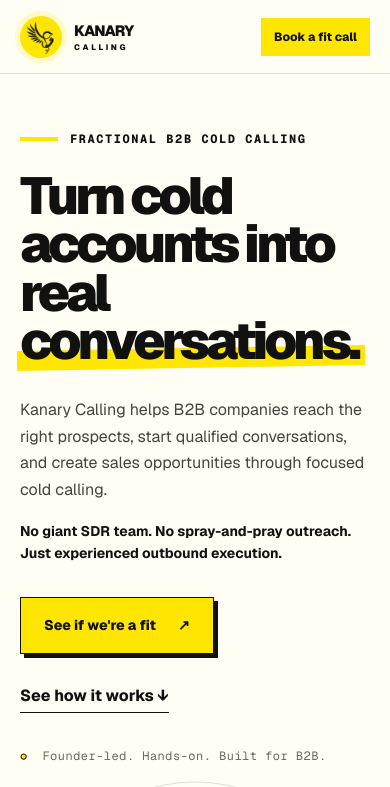
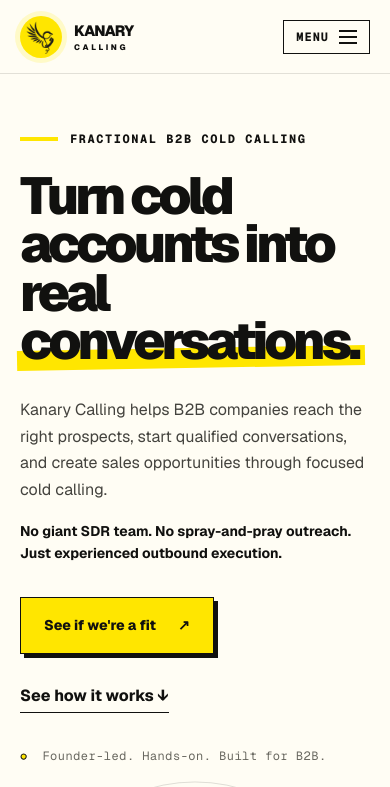
Before and after one commit to arimeircohen-builder/kanary-calling, a Next.js app: page / in a window 390 px wide. Shown: the top 787 px of the page. Built offline with nearby package versions, Linux system fonts and the light colour scheme.

Commit message:
Add mobile navigation menu

```diff
--- a/app/components.tsx
+++ b/app/components.tsx
@@ -13,13 +13,23 @@ export function SiteHeader() {
   return (
     <header className="site-header">
       <Link href="/" aria-label="Kanary Calling home"><Logo /></Link>
-      <nav aria-label="Main navigation">
+      <nav className="desktop-navigation" aria-label="Main navigation">
         <Link href="/what-we-do">What we do</Link>
         <Link href="/who-we-help">Who we help</Link>
         <Link href="/about">About</Link>
         <Link href="/faq">FAQ</Link>
         <Link className="button button-small" href="/contact">Book a fit call</Link>
       </nav>
+      <details className="mobile-navigation">
+        <summary><span>Menu</span><i aria-hidden="true" /></summary>
+        <nav aria-label="Mobile navigation">
+          <Link href="/what-we-do">What we do</Link>
+          <Link href="/who-we-help">Who we help</Link>
+          <Link href="/about">About</Link>
+          <Link href="/faq">FAQ</Link>
+          <Link className="button" href="/contact">Book a fit call</Link>
+        </nav>
+      </details>
     </header>
   );
 }
--- a/app/globals.css
+++ b/app/globals.css
@@ -9,12 +9,26 @@ html { --font-geist-sans: "Geist"; --font-geist-mono: "Geist Mono"; }
 html { scroll-behavior: smooth; }
 body { margin: 0; background: var(--paper); color: var(--ink); font-family: var(--font-geist-sans), Arial, sans-serif; }
 a { color: inherit; text-decoration: none; }
-.site-header { height: 92px; display: flex; align-items: center; justify-content: space-between; max-width: 1240px; margin: auto; padding: 0 32px; border-bottom: 1px solid rgba(17,17,15,.12); }
+.site-header { height: 92px; display: flex; align-items: center; justify-content: space-between; max-width: 1240px; margin: auto; padding: 0 32px; border-bottom: 1px solid rgba(17,17,15,.12); position: relative; z-index: 20; }
 .brand { display: flex; align-items: center; gap: 12px; font-size: 18px; font-weight: 850; letter-spacing: -.05em; }
 .brand > span:last-child > span { display: block; font-size: 8px; letter-spacing: .34em; margin-top: -2px; }
 .brand-signal { width: 42px; height: 42px; display: grid; place-items: center; border-radius: 50%; background: var(--yellow); box-shadow: 0 0 0 5px rgba(255,230,0,.18); }
 .brand-signal img { width: 38px; height: 38px; object-fit: contain; border-radius: 50%; }
 nav { display: flex; align-items: center; gap: 30px; font-size: 14px; font-weight: 650; }
+.mobile-navigation { display: none; position: relative; }
+.mobile-navigation summary { list-style: none; display: flex; align-items: center; gap: 10px; border: 1px solid var(--ink); padding: 10px 12px; cursor: pointer; font: 750 12px/1 var(--font-geist-mono); letter-spacing: .08em; text-transform: uppercase; }
+.mobile-navigation summary::-webkit-details-marker { display: none; }
+.mobile-navigation summary i, .mobile-navigation summary i:before, .mobile-navigation summary i:after { width: 18px; height: 2px; display: block; background: var(--ink); transition: transform .2s; }
+.mobile-navigation summary i { position: relative; }
+.mobile-navigation summary i:before, .mobile-navigation summary i:after { content: ""; position: absolute; left: 0; }
+.mobile-navigation summary i:before { top: -6px; }
+.mobile-navigation summary i:after { top: 6px; }
+.mobile-navigation[open] summary i { background: transparent; }
+.mobile-navigation[open] summary i:before { top: 0; transform: rotate(45deg); }
+.mobile-navigation[open] summary i:after { top: 0; transform: rotate(-45deg); }
+.mobile-navigation nav { position: absolute; top: calc(100% + 12px); right: 0; width: min(340px, calc(100vw - 40px)); display: flex; align-items: stretch; flex-direction: column; gap: 0; padding: 14px; background: var(--paper); border: 1px solid var(--ink); box-shadow: 7px 7px 0 var(--yellow); }
+.mobile-navigation nav > a { padding: 16px 8px; border-bottom: 1px solid rgba(17,17,15,.14); }
+.mobile-navigation nav > .button { margin-top: 10px; padding: 15px; border: 1px solid var(--ink); }
 .button { display: inline-flex; align-items: center; justify-content: center; gap: 22px; background: var(--yellow); color: var(--ink); border: 1px solid var(--ink); padding: 17px 23px; font-size: 14px; font-weight: 800; box-shadow: 4px 4px 0 var(--ink); transition: transform .2s, box-shadow .2s; }
 .button:hover { transform: translate(2px,2px); box-shadow: 2px 2px 0 var(--ink); }
 .button-small { padding: 12px 18px; box-shadow: none; border: 0; }
@@ -200,7 +214,8 @@ h1 span:after { content: ""; position: absolute; left: -1%; right: -2%; bottom:
 .legal-copy p { color: #55544e; line-height: 1.75; }
 
 @media (max-width: 900px) {
-  nav > a:not(.button) { display: none; }
+  .desktop-navigation { display: none; }
+  .mobile-navigation { display: block; }
   .hero, .split-heading, .comparison-section, .founder-section, .fractional-section, .deliverables-section, .signals-section, .about-intro, .ari-section, .why-kanary, .contact-page { grid-template-columns: 1fr; }
   .hero { padding-top: 64px; }
   .signal-stage { min-height: 380px; }
```
Also changed, not shown: 1 other file (tests, documents, lock files or other folders).
